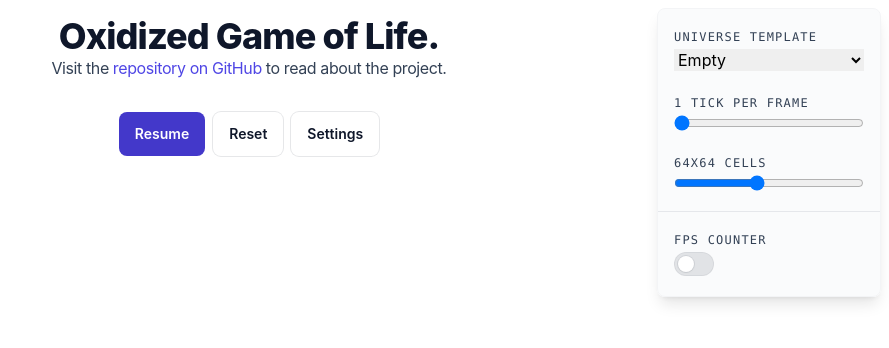
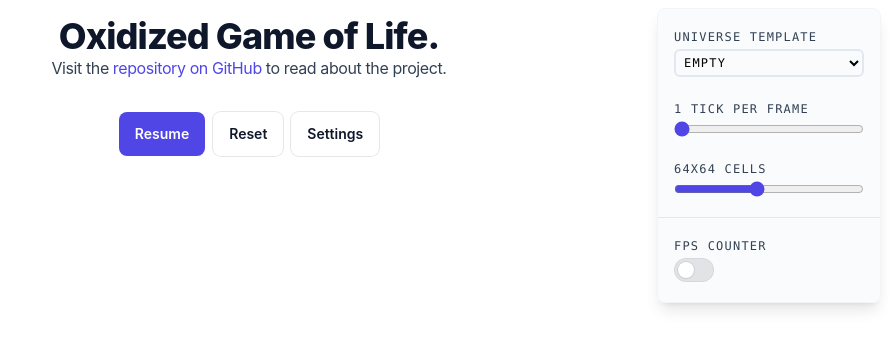
Before and after one commit to tobiplay/wasm-game-of-life, a SvelteKit app in the folder svelte/: page / in a window 1280 px wide. Both pictures are taken after a click on the button "Settings". Shown: the top 348 px of the page, without its empty margins (391-1280 px from the left). Built offline with nearby package versions, Linux system fonts and the light colour scheme; no server answers; a web font is replaced by a local one.

Commit message:
Style `select` and `option` elements

```diff
--- a/svelte/src/components/Button.svelte
+++ b/svelte/src/components/Button.svelte
@@ -7,7 +7,7 @@
 
 {#if type == "primary"}
   <button
-    class="inline-flex justify-center rounded-lg text-sm font-semibold py-3 px-4 bg-indigo-700 text-white hover:bg-indigo-900"
+    class="inline-flex justify-center rounded-lg text-sm font-semibold py-3 px-4 bg-indigo-600 text-white hover:bg-indigo-800"
     on:click={onClick}
     {id}>{text}</button
   >
--- a/svelte/src/components/Settings.svelte
+++ b/svelte/src/components/Settings.svelte
@@ -26,7 +26,7 @@
       >
       <select
         id="universe-template"
-        class="w-full"
+        class="w-full bg-transparent p-1 border-slate-200 border-2 uppercase font-mono text-xs tracking-widest rounded-md focus:border-indigo-600 focus:outline-none"
         bind:value={$universeTemplate}
         on:change={handleUniverseOptionChange}
       >
@@ -48,7 +48,7 @@
         id="ticks-per-frame"
         min="1"
         max="10"
-        class="w-full"
+        class="w-full accent-indigo-600"
       />
     </div>
     <div class="flex flex-col px-4 py-3 w-full space-y-1">
@@ -65,7 +65,7 @@
         min="16"
         max="128"
         step="16"
-        class="w-full"
+        class="w-full accent-indigo-600"
       />
     </div>
 
--- a/svelte/src/routes/+page.svelte
+++ b/svelte/src/routes/+page.svelte
@@ -53,7 +53,7 @@
   const GRID_COLOR = "#CCCCCC";
   // const GRID_COLOR = '#FFFFFF';
   const DEAD_COLOR = "#FFFFFF";
-  const ALIVE_COLOR = "#00FF00";
+  const ALIVE_COLOR = "#000bbb";
 
   // const DYING_1_COLOR = '#0a2d27';
   // const DYING_2_COLOR = '#13594e';
@@ -243,8 +243,7 @@
 
   const handleResetClick = () => {
     pause();
-    selected = universeOptions[0];
-    universe = Universe.new(UniverseOption.Random, $gridSize, $gridSize);
+    universe = Universe.new(UniverseOption.Dead, $gridSize, $gridSize);
     drawCells();
   };
 
@@ -308,7 +307,7 @@
   </h1>
   <p class="justify-center flex text-md tracking-tight text-slate-700">
     Visit the <a
-      class="mx-1 text-indigo-600 hover:underline"
+      class="mx-1 text-indigo-600 hover:underline hover:text-indigo-800"
       href="https://github.com/tobiplay/wasm-game-of-life"
       >repository on GitHub</a
     > to read about the project.
```
